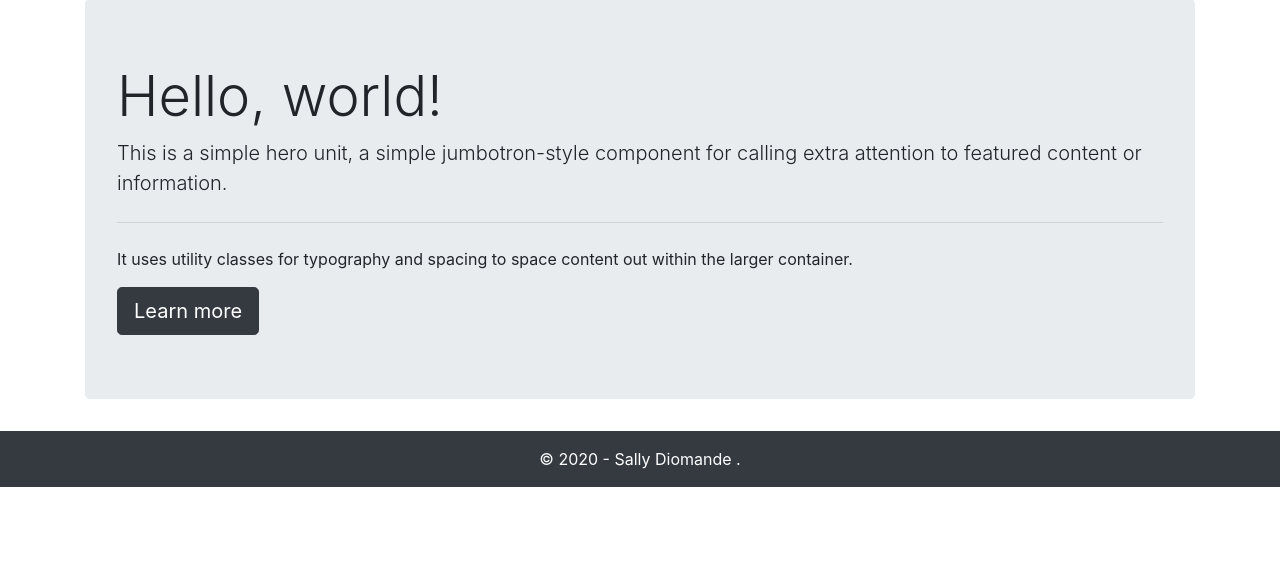
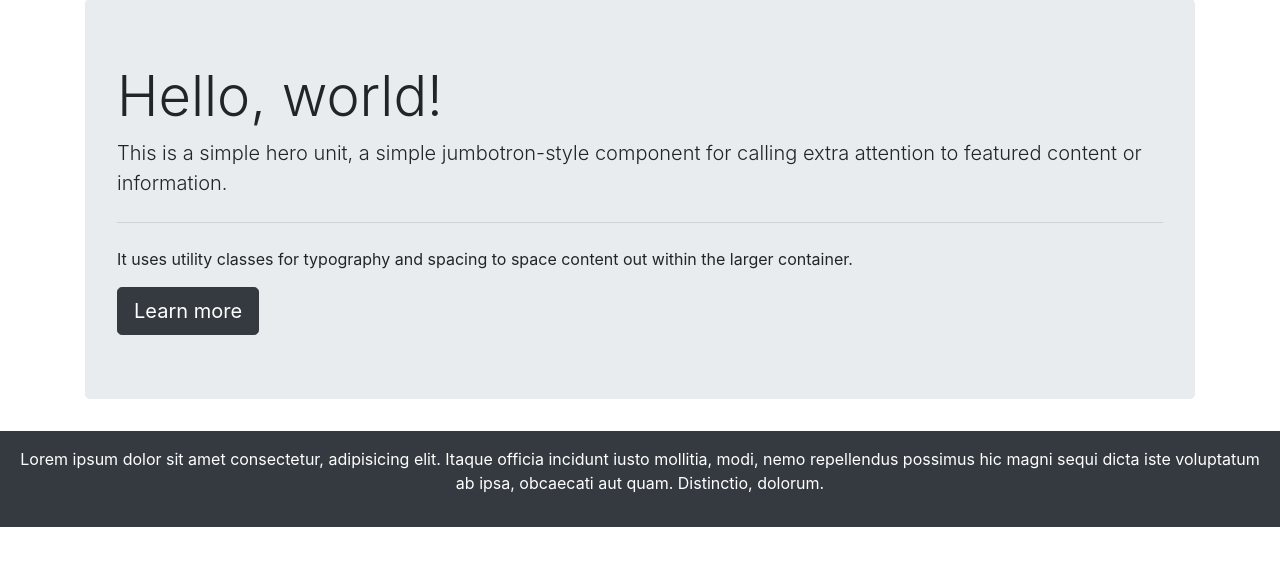
Before and after one commit to sally885/sallyProjetGit, a PHP site: page / in a window 1280 px wide. Shown: the part 76-642 px from the top of the page. Run offline with PHP 8.4, Linux system fonts and the light colour scheme.

Commit message:
modif footer

```diff
--- a/index.php
+++ b/index.php
@@ -28,7 +28,7 @@
 
 
     <footer class="bg-dark text-center text-white p-3">
-    &copy; 2020 - Sally Diomande .
+        <p>Lorem ipsum dolor sit amet consectetur, adipisicing elit. Itaque officia incidunt iusto mollitia, modi, nemo repellendus possimus hic magni sequi dicta iste voluptatum ab ipsa, obcaecati aut quam. Distinctio, dolorum.</p>
     </footer>
 
 
```
